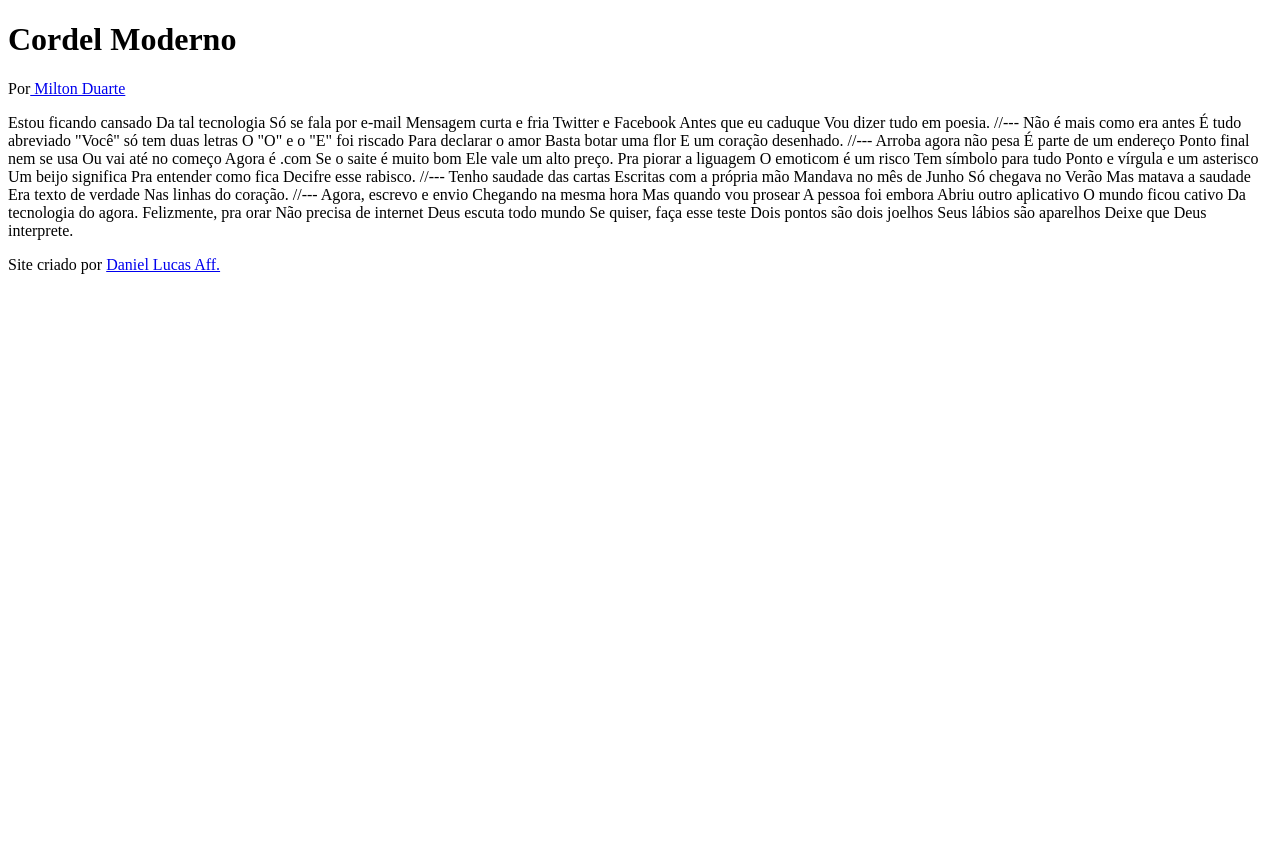
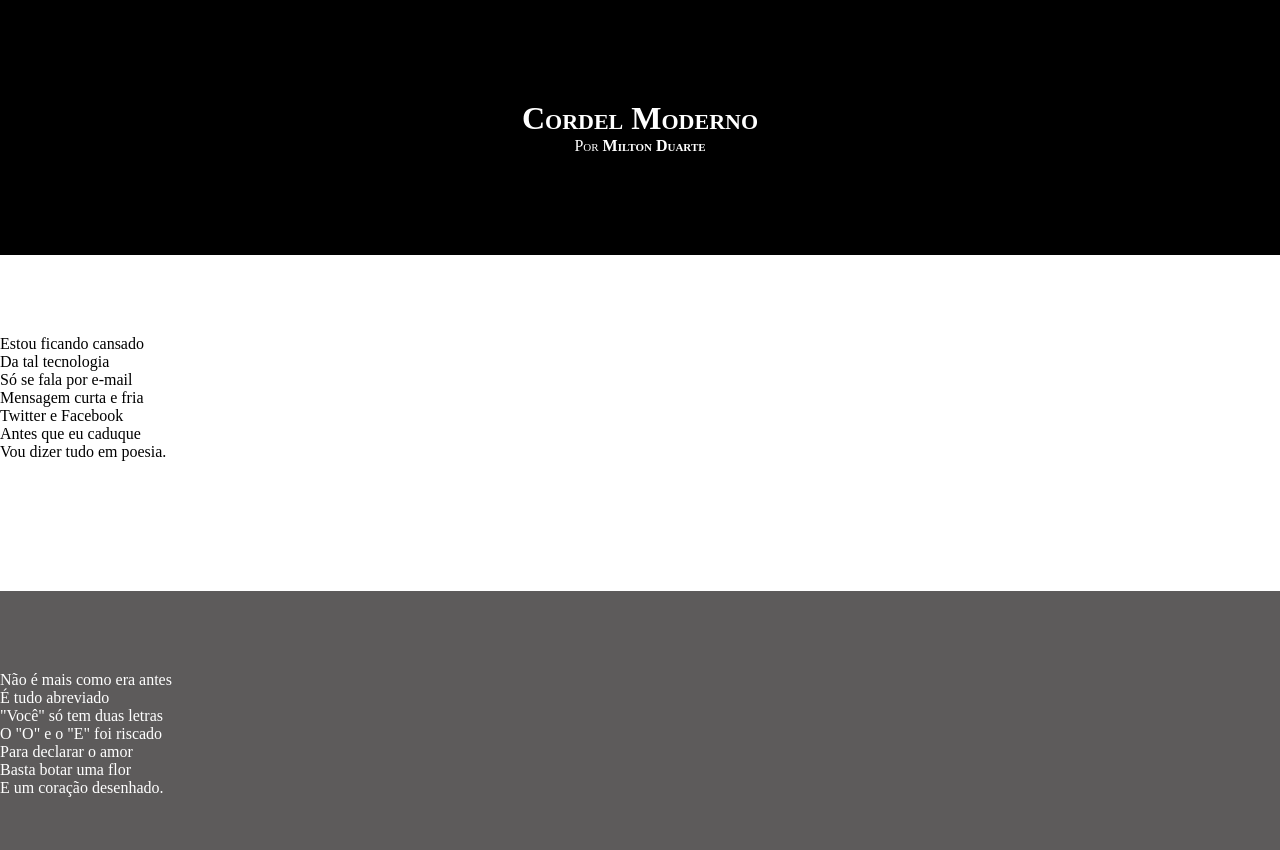
Before and after one commit to DanielLucasAff/cordel, a plain HTML site: page index.html in a window 1280 px wide. Shown: the top 850 px of the page. Before the commit the page ends 800 px from the top, so only its background shows below. Drawn offline with Linux system fonts and the light colour scheme.

Commit message:
att cordel css

```diff
--- a/index.html
+++ b/index.html
@@ -12,75 +12,94 @@
     <header>
       <h1>Cordel Moderno</h1>
       <p>
-        Por<a href="https://www.recantodasletras.com.br/poesias/3186743" target="_blank"> Milton Duarte</a>
+        Por<a
+          href="https://www.recantodasletras.com.br/poesias/3186743"
+          target="_blank"
+        >
+          Milton Duarte</a
+        >
       </p>
     </header>
-    Estou ficando cansado
-    Da tal tecnologia
-    Só se fala por e-mail
-    Mensagem curta e fria
-    Twitter e Facebook
-    Antes que eu caduque
-    Vou dizer tudo em poesia.
-
-    //---
-
-    Não é mais como era antes
-    É tudo abreviado
-    "Você" só tem duas letras
-    O "O" e o "E" foi riscado
-    Para declarar o amor
-    Basta botar uma flor
+    <section class="normal">
+      <p>
+        Estou ficando cansado <br />
+        Da tal tecnologia <br />
+        Só se fala por e-mail <br />
+        Mensagem curta e fria <br />
+        Twitter e Facebook <br />
+        Antes que eu caduque <br />
+        Vou dizer tudo em poesia. <br />
+      </p>
+    </section>
+    <section class="imagem">
+      <p>
+        Não é mais como era antes <br />
+        É tudo abreviado <br />
+        "Você" só tem duas letras <br />
+        O "O" e o "E" foi riscado <br />
+        Para declarar o amor <br />
+        Basta botar uma flor <br />
         E um coração desenhado.
-
-    //---
-
-    Arroba agora não pesa
-    É parte de um endereço
-    Ponto final nem se usa
-    Ou vai até no começo
-    Agora é .com
-    Se o saite é muito bom
+      </p>
+    </section>
+    <section class="normal">
+      <p>
+        Arroba agora não pesa <br />
+        É parte de um endereço <br />
+        Ponto final nem se usa <br />
+        Ou vai até no começo <br />
+        Agora é .com <br />
+        Se o saite é muito bom <br />
         Ele vale um alto preço.
-
-    Pra piorar a liguagem
-    O emoticom é um risco
-    Tem símbolo para tudo
-    Ponto e vírgula e um asterisco
-    Um beijo significa
-    Pra entender como fica
+      </p>
+      <p>
+        Pra piorar a liguagem <br />
+        O emoticom é um risco <br />
+        Tem símbolo para tudo <br />
+        Ponto e vírgula e um asterisco <br />
+        Um beijo significa <br />
+        Pra entender como fica <br />
         Decifre esse rabisco.
-
-    //---
-
-    Tenho saudade das cartas
-    Escritas com a própria mão
-    Mandava no mês de Junho
-    Só chegava no Verão
-    Mas matava a saudade
-    Era texto de verdade
+      </p>
+    </section>
+    <section class="imagem">
+      <p>
+        Tenho saudade das cartas <br />
+        Escritas com a própria mão <br />
+        Mandava no mês de Junho <br />
+        Só chegava no Verão <br />
+        Mas matava a saudade <br />
+        Era texto de verdade <br />
         Nas linhas do coração.
-
-    //---
-
-    Agora, escrevo e envio
-    Chegando na mesma hora
-    Mas quando vou prosear
-    A pessoa foi embora
-    Abriu outro aplicativo
-    O mundo ficou cativo
+      </p>
+    </section>
+    <section class="normal">
+      <p>
+        Agora, escrevo e envio <br />
+        Chegando na mesma hora <br />
+        Mas quando vou prosear <br />
+        A pessoa foi embora <br />
+        Abriu outro aplicativo <br />
+        O mundo ficou cativo <br />
         Da tecnologia do agora.
-
-    Felizmente, pra orar
-    Não precisa de internet
-    Deus escuta todo mundo
-    Se quiser, faça esse teste
-    Dois pontos são dois joelhos
-    Seus lábios são aparelhos
+      </p>
+      <p>
+        Felizmente, pra orar <br />
+        Não precisa de internet <br />
+        Deus escuta todo mundo <br />
+        Se quiser, faça esse teste <br />
+        Dois pontos são dois joelhos <br />
+        Seus lábios são aparelhos <br />
         Deixe que Deus interprete.
-
+      </p>
+    </section>
     <footer>
-      <p>Site criado por <a href="https://github.com/DanielLucasAff" target="_blank">Daniel Lucas Aff.</a></p>
+      <p>
+        Site criado por
+        <a href="https://github.com/DanielLucasAff" target="_blank"
+          >Daniel Lucas Aff.</a
+        >
+      </p>
     </footer>
   </body>
 </html>
--- a/style.css
+++ b/style.css
@@ -1 +1,62 @@
 @charset "UTF-8";
+
+* {
+  margin: 0px;
+  padding: 0px;
+}
+
+html,
+body {
+  min-height: 100vh;
+  background-color: darkgray;
+}
+
+header {
+  background-color: #000;
+  color: #fff;
+  text-align: center;
+}
+
+header,
+h1 {
+  padding-top: 50px;
+  /*text-transform: uppercase; deixa a palavra toda em letras maiusculas*/
+  font-variant: small-caps;
+}
+
+header,
+p {
+  padding-bottom: 50px;
+}
+
+a {
+  color: #fff;
+  text-decoration: none;
+  font-weight: bolder;
+}
+
+a:hover {
+  text-decoration: underline;
+}
+
+section {
+  padding-top: 10vh;
+  padding-bottom: 10vh;
+}
+
+section.normal {
+  background-color: #fff;
+  color: #000;
+}
+
+section.imagem {
+  background-color: rgb(93, 91, 91);
+  color: #fff;
+}
+
+footer {
+  background-color: #000;
+  text-align: center;
+  color: #fff;
+  padding: 10px;
+}
```
Lines whose indentation alone changed are shown as unchanged.
